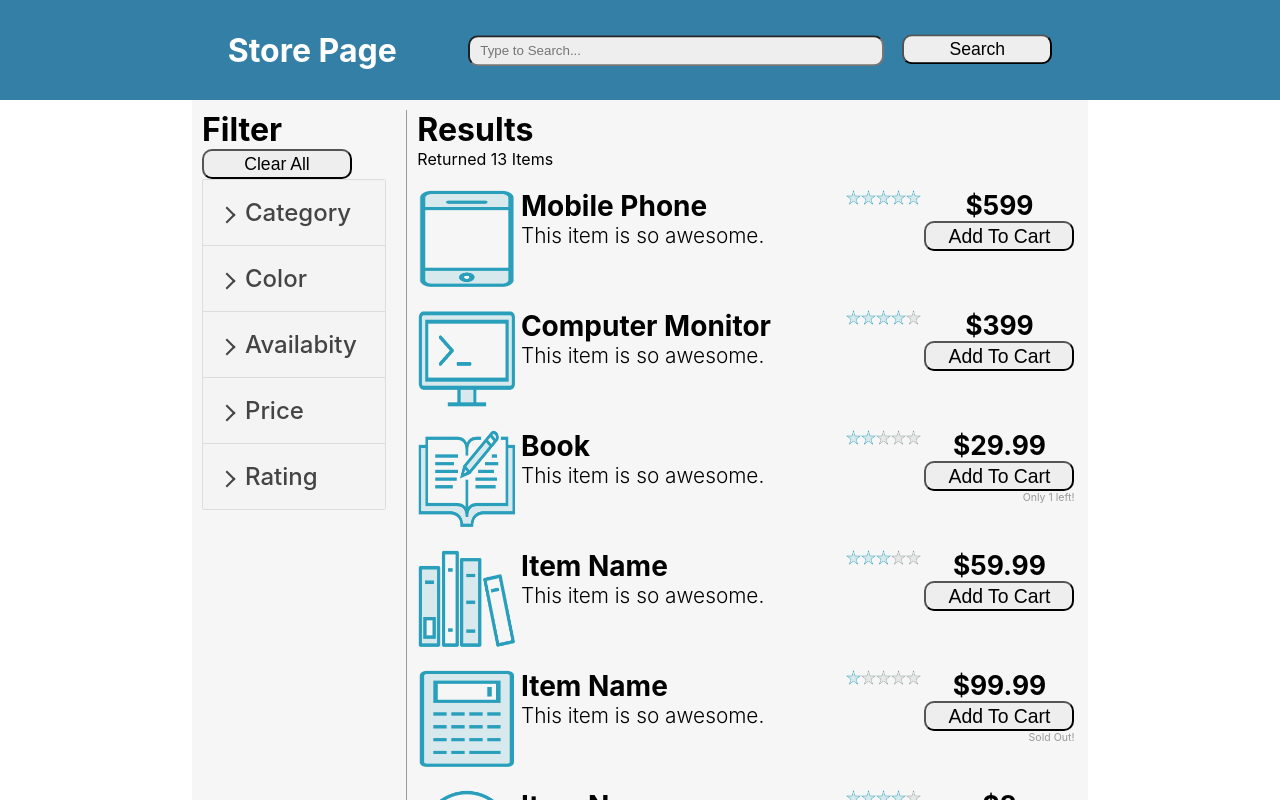
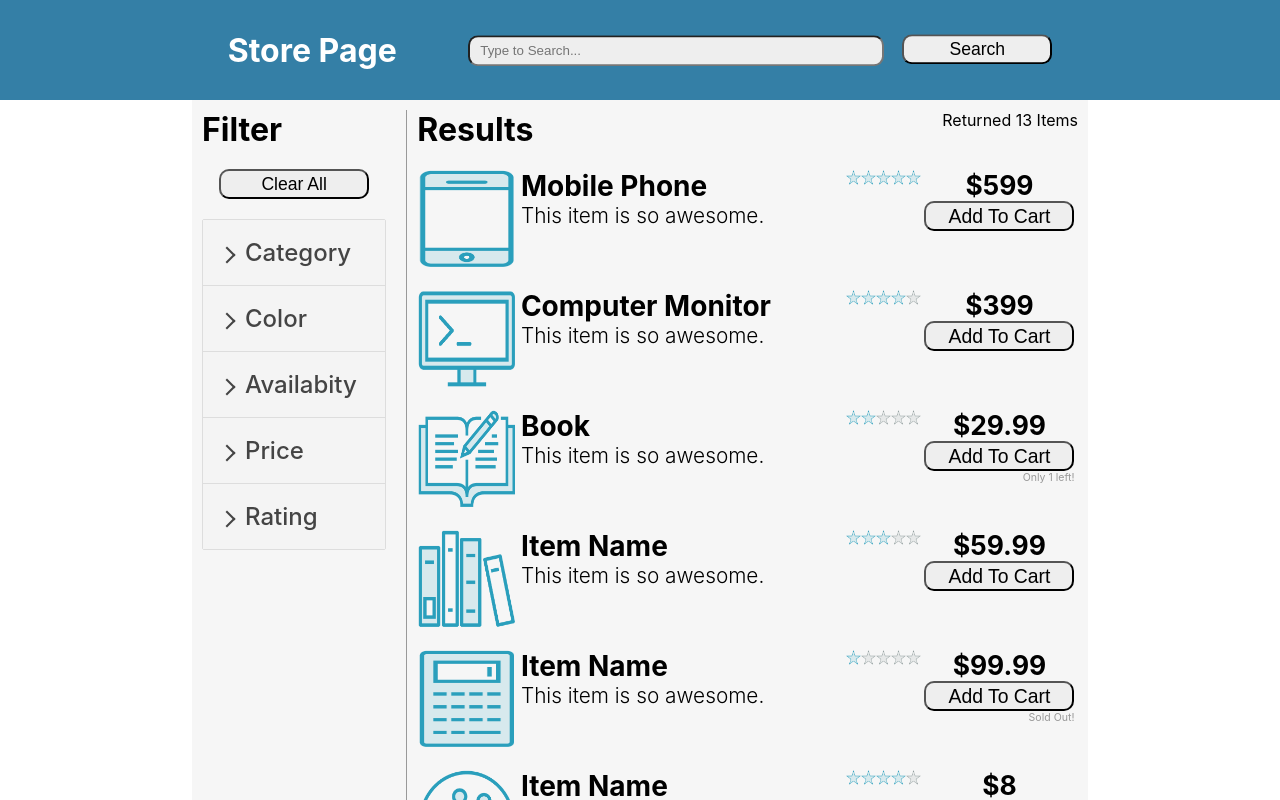
Before and after one commit to MissFacetious/FilterPrototype, a React (Create React App) app in the folder filterItems/: page / in a window 1280 px wide. Shown: the top 800 px of the page. Built offline with nearby package versions, Linux system fonts and the light colour scheme.

Commit message:
Clean up to be like the wireframe

```diff
--- a/filterItems/src/App.css
+++ b/filterItems/src/App.css
@@ -189,9 +189,3 @@ input {
 .over {
   margin-left: 20px;
 }
-
-
-
-.hidden {
-  display: none;
-}
--- a/filterItems/src/App.js
+++ b/filterItems/src/App.js
@@ -17,7 +17,7 @@ class App extends Component {
       filter: []
     };
 
-    this.findClass = this.findClass.bind(this);
+    this.findItem = this.findItem.bind(this);
     this.onSearch = this.onSearch.bind(this);
     this.onFilter = this.onFilter.bind(this);
     this.findFilter = this.findFilter.bind(this);
@@ -68,12 +68,12 @@ class App extends Component {
       var item = Items[i];
       for (var f=0; f < newCurrentFilters.length; f++) {
         if (item.category.includes(newCurrentFilters[f])) {
-          if (!this.findClass(newItems, item.label)) {
+          if (!this.findItem(newItems, item.label)) {
             newItems.push(item);
           }
         }
         if (item.color.includes(newCurrentFilters[f])) {
-          if (!this.findClass(newItems, item.label)) {
+          if (!this.findItem(newItems, item.label)) {
             newItems.push(item);
           }
         }
@@ -133,17 +133,7 @@ class App extends Component {
     this.setState({items: newItems, filter: newCurrentFilters});
   }
 
-  onClose() {
-    var element = document.getElementById("panel");
-    element.style.display = 'none';
-  }
-
-  onShow() {
-    var element = document.getElementById("panel");
-    element.style.display = 'block';
-  }
-
-  findClass(items, value) {
+  findItem(items, value) {
     var myitem = null;
     for (var i=0; i < items.length; i++) {
       var item = items[i];
@@ -219,7 +209,10 @@ class App extends Component {
           <div className="grid-two-column top">
           <div className="box border shade3">
             <p className="title">Filter</p>
-            <input className="button-click" type="button" value="Clear All" onClick={this.clearAll} />
+            <div className="center entry">
+              <input className="button-click" type="button" value="Clear All" onClick={this.clearAll} />
+            </div>
+            <div className="entry">
             <Accordion allowZeroExpanded="true">
               <AccordionItem>
                 <AccordionItemHeading>
@@ -250,7 +243,6 @@ class App extends Component {
                   <Checkbox label="Black" onFilter={this.onFilter} />
                 </AccordionItemPanel>
               </AccordionItem>
-
               <AccordionItem>
                 <AccordionItemHeading>
                   <AccordionItemButton>
@@ -290,11 +282,18 @@ class App extends Component {
             </Accordion>
           </div>
           </div>
+          </div>
           <div className="grid-two-column top">
             <div className="listitem">
       				<div className="box shade2 left-line">
-      					<p className="title">Results</p>
-                <p>{plural}</p>
+                <div className="grid-two grid-full">
+                  <div className="grid-two-columns left">
+      					    <p className="title">Results</p>
+                  </div>
+                  <div className="grid-two-columns right">
+                    <p>{plural}</p>
+                  </div>
+                </div>
       					<div className="results">{listItems}</div>
       				</div>
             </div>
--- a/filterItems/src/components/Checkbox.js
+++ b/filterItems/src/components/Checkbox.js
@@ -21,7 +21,7 @@ var Checkbox = createClass({
 		}
     var label = this.props.label;
 	  return (
-	  	<p className="left">
+	  	<p className="left entry">
 	    	<input className="small-input check" type="checkbox" data-value={label} onChange={this.onFilter} defaultChecked={this.state.checked}/><span className="over">{label}</span>
 	    </p>
 	  );
```
Also changed, not shown: filterItems/FilterItems.png (added), 1 other file (tests, documents, lock files or other folders).
